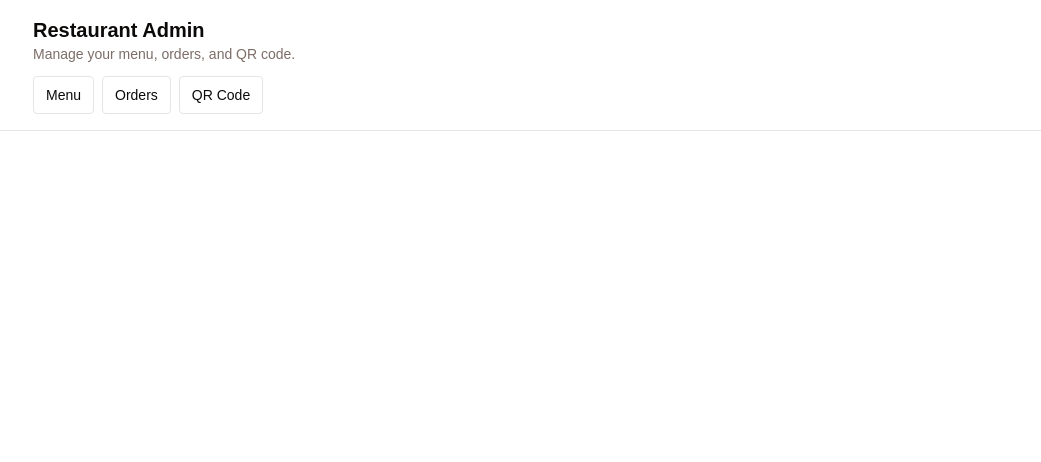
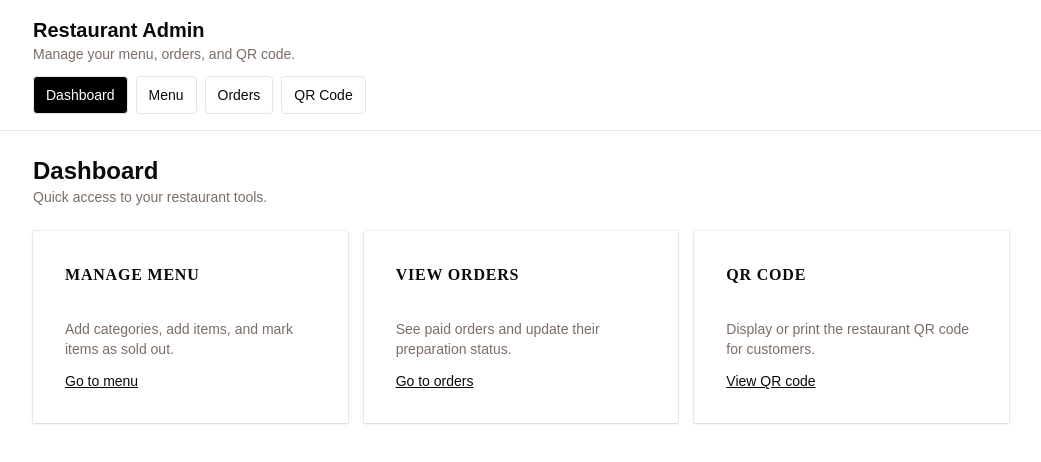
Before and after one commit to Drec-innovations/restaurant-qr-web, a React (Vite) app: page /admin in a window 1280 px wide. Shown: the top 462 px of the page, without its empty margins (119-1160 px from the left). Built offline with nearby package versions, Linux system fonts and the light colour scheme.

Commit message:
chore:refctor-admin-layout

```diff
--- a/src/app/router.tsx
+++ b/src/app/router.tsx
@@ -5,6 +5,7 @@ import RestaurantOrdersPage from "@/features/orders/pages/restaurant-orders-page
 import RestaurantQrPage from "@/features/admin/pages/restaurant-qr-page";
 import AdminMenuPage from "@/features/admin/pages/admin-menu-page";
 import AdminLayout from "@/features/admin/layouts/admin-layout";
+import AdminDashboardPage from "@/features/admin/pages/admin-dashboard-page";
 
 export const router = createBrowserRouter([
   {
@@ -20,6 +21,10 @@ export const router = createBrowserRouter([
     element: <AdminLayout />,
     children: [
       {
+        index: true,
+        element: <AdminDashboardPage />,
+      },
+      {
         path: "menu",
         element: <AdminMenuPage />,
       },
--- a/src/features/admin/layouts/admin-layout.tsx
+++ b/src/features/admin/layouts/admin-layout.tsx
@@ -1,6 +1,10 @@
 import { Link, Outlet, useLocation } from "react-router-dom";
 
 const navItems = [
+  {
+    label: "Dashboard",
+    href: "/admin",
+  },
   {
     label: "Menu",
     href: "/admin/menu",
--- /dev/null
+++ b/src/features/admin/pages/admin-dashboard-page.tsx
@@ -0,0 +1,65 @@
+import { Link } from "react-router-dom";
+import { Card, CardContent, CardHeader, CardTitle } from "@/components/ui/card";
+
+export default function AdminDashboardPage() {
+  return (
+    <div className="p-6 space-y-6">
+      <div>
+        <h2 className="text-2xl font-bold">Dashboard</h2>
+        <p className="text-sm text-muted-foreground">
+          Quick access to your restaurant tools.
+        </p>
+      </div>
+
+      <div className="grid gap-4 md:grid-cols-3">
+        <Card>
+          <CardHeader>
+            <CardTitle className="text-base">Manage Menu</CardTitle>
+          </CardHeader>
+
+          <CardContent className="space-y-3">
+            <p className="text-sm text-muted-foreground">
+              Add categories, add items, and mark items as sold out.
+            </p>
+
+            <Link to="/admin/menu" className="inline-block text-sm underline">
+              Go to menu
+            </Link>
+          </CardContent>
+        </Card>
+
+        <Card>
+          <CardHeader>
+            <CardTitle className="text-base">View Orders</CardTitle>
+          </CardHeader>
+
+          <CardContent className="space-y-3">
+            <p className="text-sm text-muted-foreground">
+              See paid orders and update their preparation status.
+            </p>
+
+            <Link to="/admin/orders" className="inline-block text-sm underline">
+              Go to orders
+            </Link>
+          </CardContent>
+        </Card>
+
+        <Card>
+          <CardHeader>
+            <CardTitle className="text-base">QR Code</CardTitle>
+          </CardHeader>
+
+          <CardContent className="space-y-3">
+            <p className="text-sm text-muted-foreground">
+              Display or print the restaurant QR code for customers.
+            </p>
+
+            <Link to="/admin/qr" className="inline-block text-sm underline">
+              View QR code
+            </Link>
+          </CardContent>
+        </Card>
+      </div>
+    </div>
+  );
+}
```
